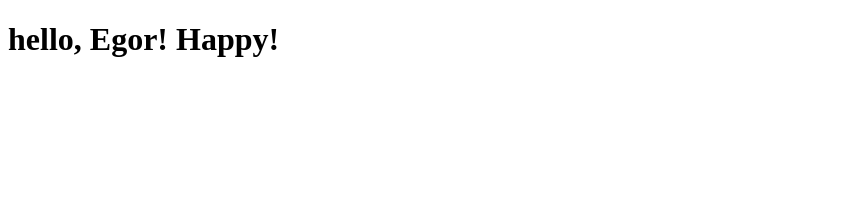
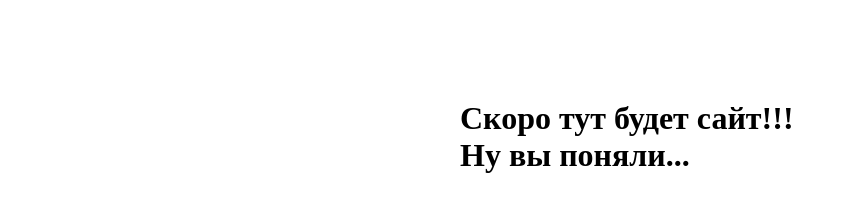
Before and after one commit to nikolaysalinder/nikolaysalinder.github.io, a website: page index.html in a window 1280 px wide. Shown: the whole page, without its empty margins (0-845 px from the left). Drawn offline with Linux system fonts and the light colour scheme.

Commit message:
Update site

```diff
--- a/index.html
+++ b/index.html
@@ -6,8 +6,6 @@
   <title>Nikolay Salinder.ru</title>
 </head>
 <body>
-  <div class="app">
-    <h1>hello, Egor! Happy!</h1>
-  </div>
+  <h1 style="display: block; margin: 100px auto; width: 360px; height: 100%">Скоро  тут будет сайт!!! Ну вы поняли...</h1>
 </body>
 </html>
```
